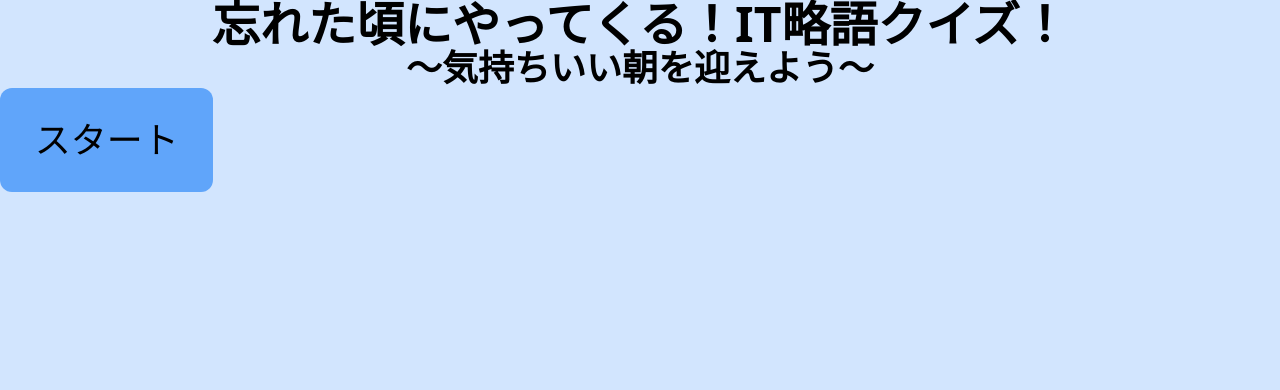
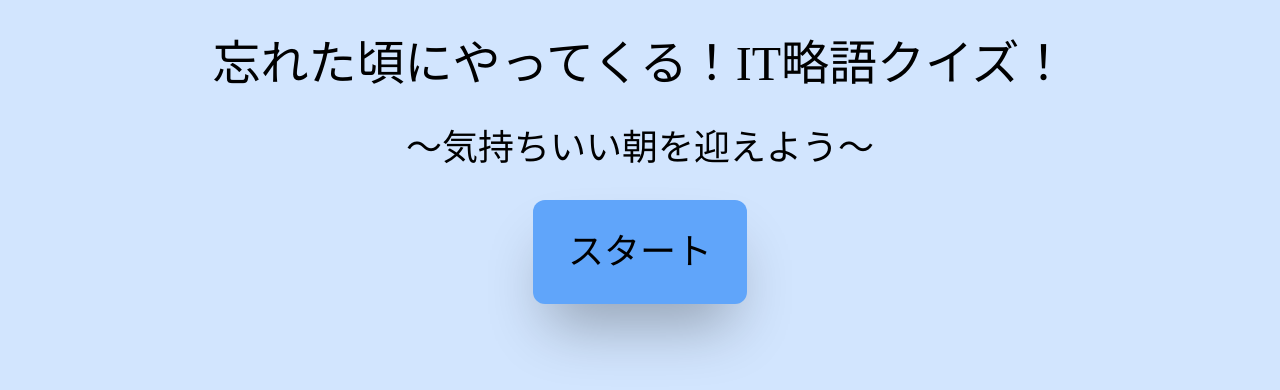
Before and after one commit to ohshimatani/morning-quiz, a React (Create React App) app: page / in a window 1280 px wide. Shown: the top 390 px of the page. Built offline with nearby package versions, Linux system fonts and the light colour scheme.

Commit message:
corrected start page UI

```diff
--- a/public/style.css
+++ b/public/style.css
@@ -1,3 +1,4 @@
 body {
 	background-color: rgba(191, 219, 254, 0.7);
+	font-family: TsukuARdGothic-Regular;
 }
--- a/src/components/StartButton.jsx
+++ b/src/components/StartButton.jsx
@@ -2,11 +2,17 @@ function StartButton() {
 	const thisClassName = `
 		text-4xl
 		text-center
+		font-thin
 		bg-blue-400
 		p-8
 		rounded-xl
 		w-1/6
-		hover:text-blue-50`;
+		mx-auto
+		shadow-[0_35px_60px_-15px_rgba(0,0,0,0.3)]
+		hover:text-blue-50
+		hover:shadow-none
+		hover:opacity-90
+		`;
 	return (
 		<div className={thisClassName}>スタート</div>
 	);
--- a/src/components/StartTitle.jsx
+++ b/src/components/StartTitle.jsx
@@ -1,8 +1,8 @@
 function StartTitle () {
 	return (
-		<div className="font-bold">
-			<h1 className="text-5xl text-center">忘れた頃にやってくる！IT略語クイズ！</h1>
-			<h2 className="text-4xl text-center">〜気持ちいい朝を迎えよう〜</h2>
+		<div className="font-thin">
+			<h1 className="text-5xl text-center m-10">忘れた頃にやってくる！IT略語クイズ！</h1>
+			<h2 className="text-4xl text-center m-8">〜気持ちいい朝を迎えよう〜</h2>
 		</div>
 	);
 };
```
